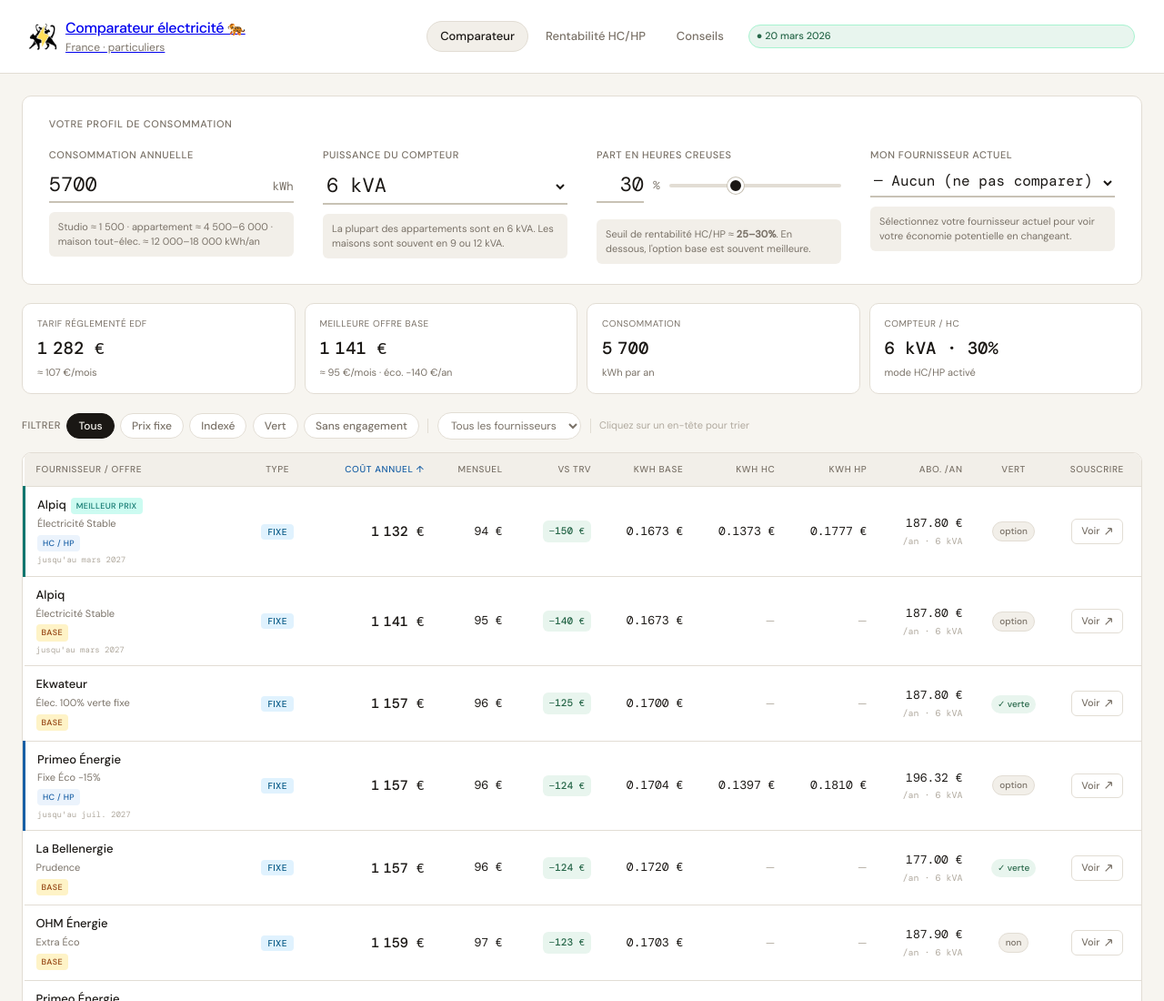
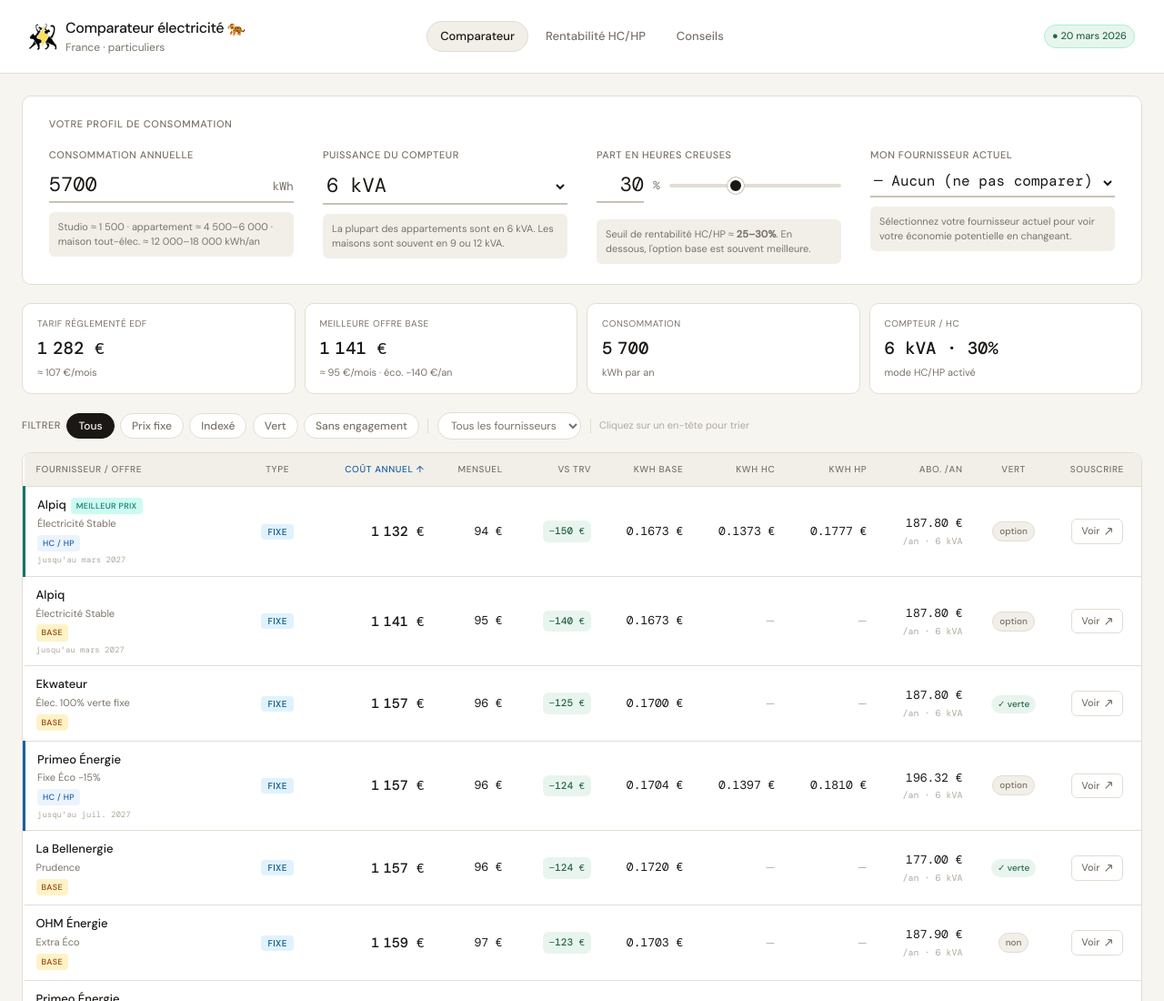
Before and after one commit to Fabtou/comparateur-elec, a plain HTML site: page index.html in a window 1280 px wide. Shown: the top 1100 px of the page at 91% size. Drawn offline with nearby package versions, Linux system fonts and the light colour scheme.

Commit message:
Update index.html

```diff
--- a/index.html
+++ b/index.html
@@ -50,12 +50,12 @@
     body{font-family:var(--sans);background:var(--bg);color:var(--text);font-size:15px;line-height:1.6;min-height:100vh}
 
     header{background:var(--surface);border-bottom:1px solid var(--border);padding:1.1rem 2rem;display:grid;grid-template-columns:1fr auto 1fr;align-items:center;gap:.75rem;position:sticky;top:0;z-index:100}
-    .logo{display:flex;align-items:center;gap:10px}
+    a.logo,a.logo:link,a.logo:visited,a.logo:hover,a.logo:active,a.logo:focus{display:flex;align-items:center;gap:10px;color:inherit;text-decoration:none}
     .logo-icon{width:30px;height:30px;background:var(--text);border-radius:var(--rs);display:flex;align-items:center;justify-content:center}
     .logo-icon svg{width:16px;height:16px;fill:var(--bg)}
     h1{font-size:16px;font-weight:500;letter-spacing:-.02em}
     .header-sub{font-size:12px;color:var(--muted)}
-    #badge-date{font-size:11px;font-weight:500;padding:3px 8px;border-radius:20px;background:var(--green-bg);color:var(--green);border:1px solid #A7F3D0;white-space:nowrap;flex-shrink:0}
+    #badge-date{font-size:11px;font-weight:500;padding:3px 8px;border-radius:20px;background:var(--green-bg);color:var(--green);border:1px solid #A7F3D0;white-space:nowrap;justify-self:end}
 
     main{max-width:1300px;margin:0 auto;padding:1.5rem 1.5rem 5rem}
 
```
